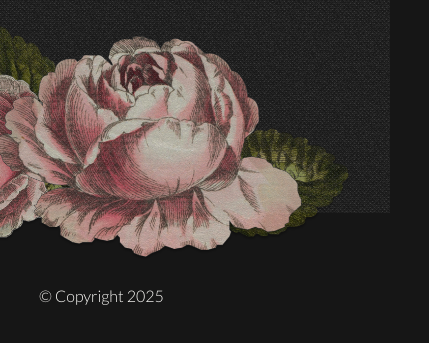
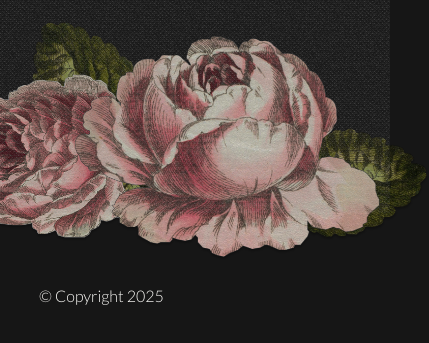
Before and after one commit to NaotoIsayama/naoto-isayama-website, a website built with Vite: page naotoisayama/index.html in a window 390 px wide. Shown: the part 631-974 px from the top of the page, 429 px wide, since content can reach past the window. Built offline with nearby package versions, Linux system fonts and the light colour scheme; a web font is replaced by a local one; what @barba/core would draw is missing.

Commit message:
adjust margin

```diff
--- a/naotoisayama/src/styles/styles.css
+++ b/naotoisayama/src/styles/styles.css
@@ -554,7 +554,7 @@ footer p {
 
     #flower-image {
         position: relative;
-        margin-left: -50%;
+        margin-left: -25%;
         width: 150%;
     }
 
```
